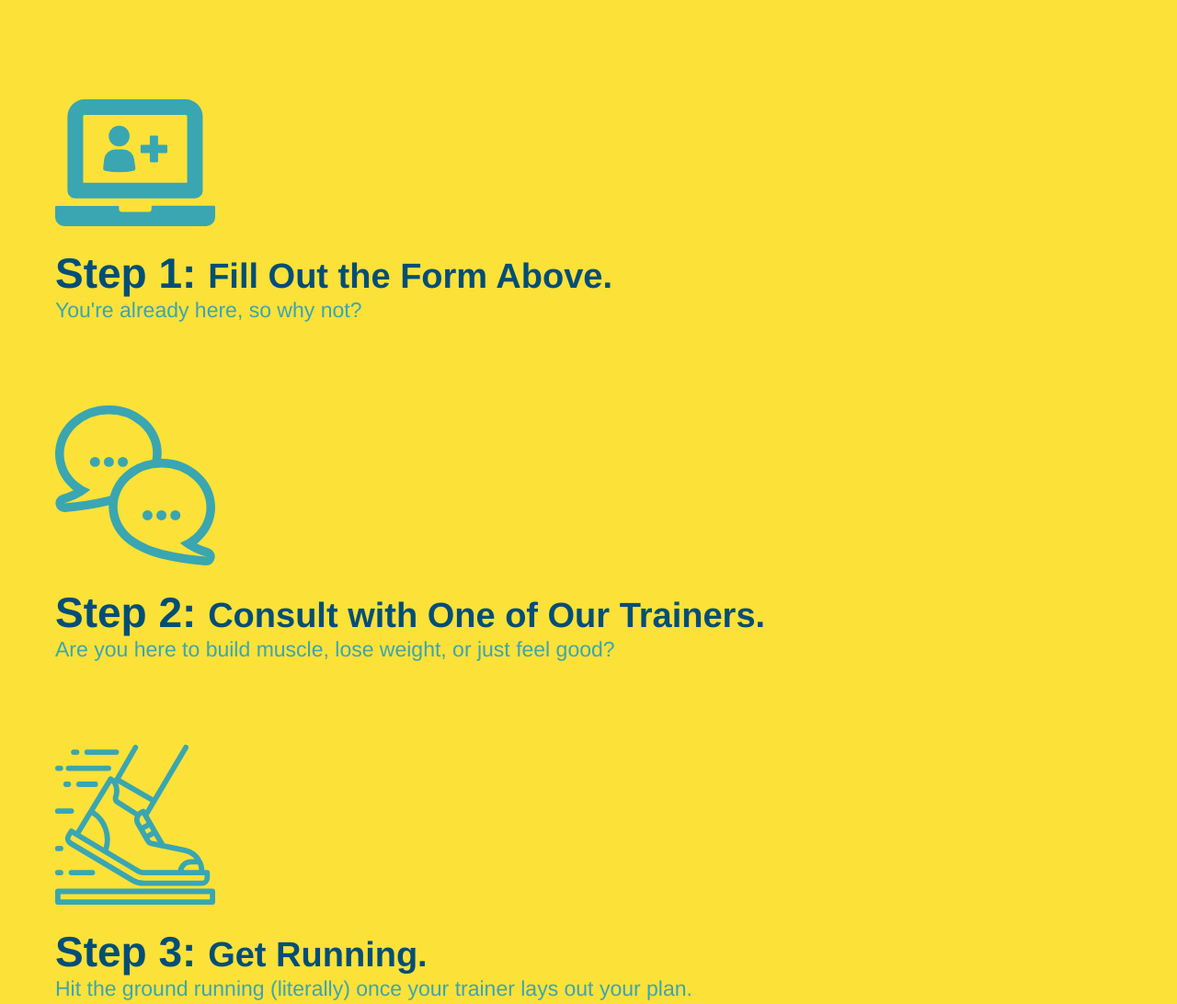
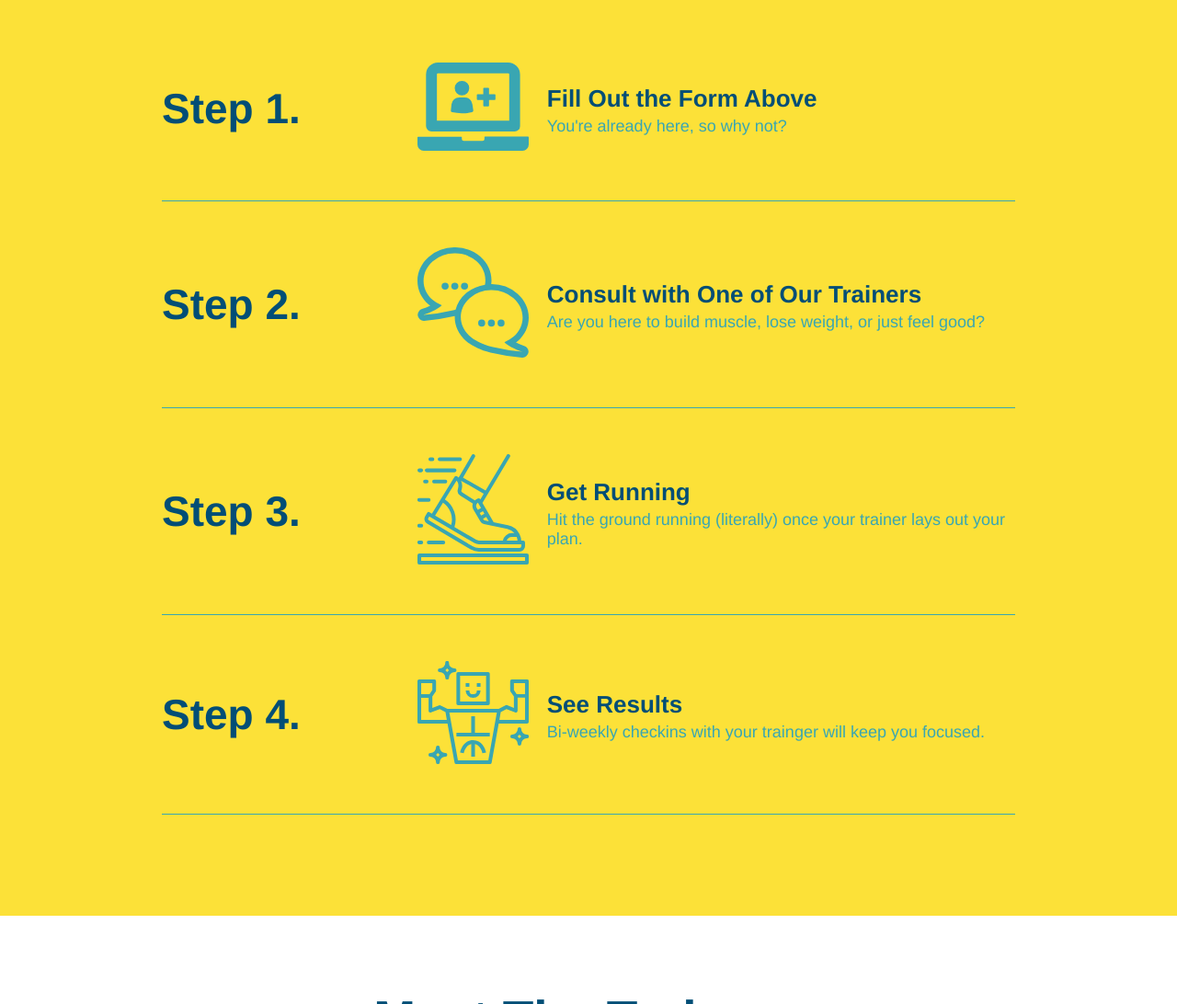
Before and after one commit to bgahan/run-buddy, a plain HTML site: page index.html in a window 1280 px wide. Shown: the part 1300-2392 px from the top of the page at 92% size. Drawn offline with Linux system fonts and the light colour scheme.

Commit message:
add flexbox to the steps

```diff
--- a/assets/css/style.css
+++ b/assets/css/style.css
@@ -178,28 +178,52 @@ section {
     background-color: #fce138;
 }
 
-.steps div {
-    margin-bottom: 80px;
+.step {
+    margin: 50px auto;
+    padding-bottom: 50px;
+    width: 80%;
+    border-bottom: 1px solid #39a6b2;
+    display: flex;
+    flex-wrap: wrap;
+    align-items: center;
+    justify-content: space-between;
 }
 
-.steps img {
-    width: 15%;
-    margin: 10px 0;
+.step h3 {
+    color: #024e76;
+    font-size: 46px;
+    flex: 1 30%;
 }
 
-.steps h3 {
-    color: #024e76;
-    font-size: 46px;
-    margin-top: 10px;
+.step-info {
+    flex: 2 70%;
+    display: flex;
+    flex-wrap: wrap;
+    align-items: center;
 }
 
-.steps p {
-    color: #39a6b2;
-    font-size: 23px;
+.step-img {
+    flex: 1 12%;
+    margin-right: 20px;
 }
 
-.steps span {
-    font-size: 38px;
+.step-img img {
+    max-width: 100%;
+}
+
+.step-text {
+    flex: 12;
+}
+
+.step-text p {
+    color: #39a6b2;
+    font-size: 18px;
+}
+
+.step-text h4 {
+    font-size: 26px;
+    line-height: 1.5;
+    color: #024e76;
 }
 
 /* Style the Meet the Trainers section */
--- a/index.html
+++ b/index.html
@@ -96,28 +96,56 @@
       </h2>
     </div>
 
-    <div>
+    <div class="step">
+      <h3>Step 1.</h3>
+      <div class="step-info">
+        <div class="step-img">
           <img src="./assets/images/step-1.svg" alt="" />
-        <h3>Step 1: <span>Fill Out the Form Above.</span></h3>
+        </div>
+        <div class="step-text">
+          <h4>Fill Out the Form Above</h4>
           <p>You're already here, so why not?</p>
         </div>
+      </div>
+    </div>
 
-    <div>
+    <div class="step">
+      <h3>Step 2.</h3>
+      <div class="step-info">
+        <div class="step-img">
           <img src="./assets/images/step-2.svg" alt="" />
-        <h3>Step 2: <span>Consult with One of Our Trainers.</span></h3>
+        </div>
+        <div class="step-text">
+          <h4>Consult with One of Our Trainers</h4>
           <p>Are you here to build muscle, lose weight, or just feel good?</p>
         </div>
+      </div>
+    </div>
 
-    <div>
+    <div class="step">
+      <h3>Step 3.</h3>
+      <div class="step-info">
+        <div class="step-img">
           <img src="./assets/images/step-3.svg" alt="" />
-        <h3>Step 3: <span>Get Running.</span></h3>
+        </div>
+        <div class="step-text">
+          <h4>Get Running</h4>
           <p>Hit the ground running (literally) once your trainer lays out your plan.</p>
         </div>
+      </div>
+    </div>
 
-    <div>
+    <div class="step">
+      <h3>Step 4.</h3>
+      <div class="step-info">
+        <div class="step-img">
           <img src="./assets/images/step-4.svg" alt="" />
-        <h3>Step 4: <span>See Results.</span></h3>
+        </div>
+        <div class="step-text">
+          <h4>See Results</h4>
           <p>Bi-weekly checkins with your trainger will keep you focused.</p>
+        </div>
+      </div>
     </div>
   </section>
 
```
Lines whose indentation alone changed are shown as unchanged.
